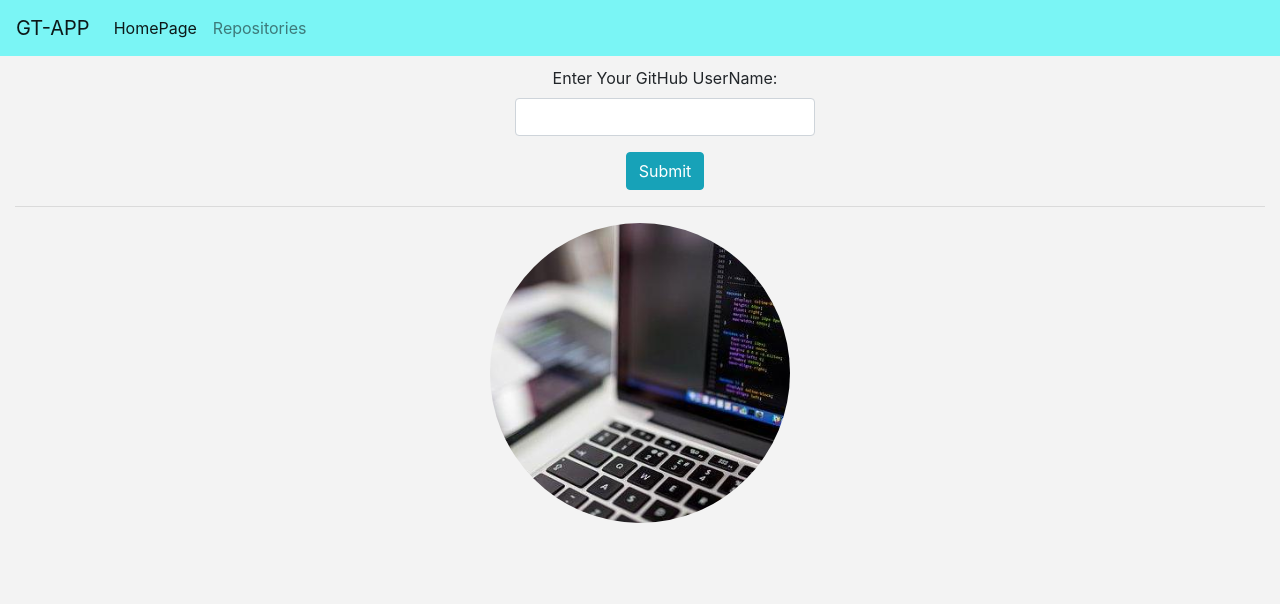
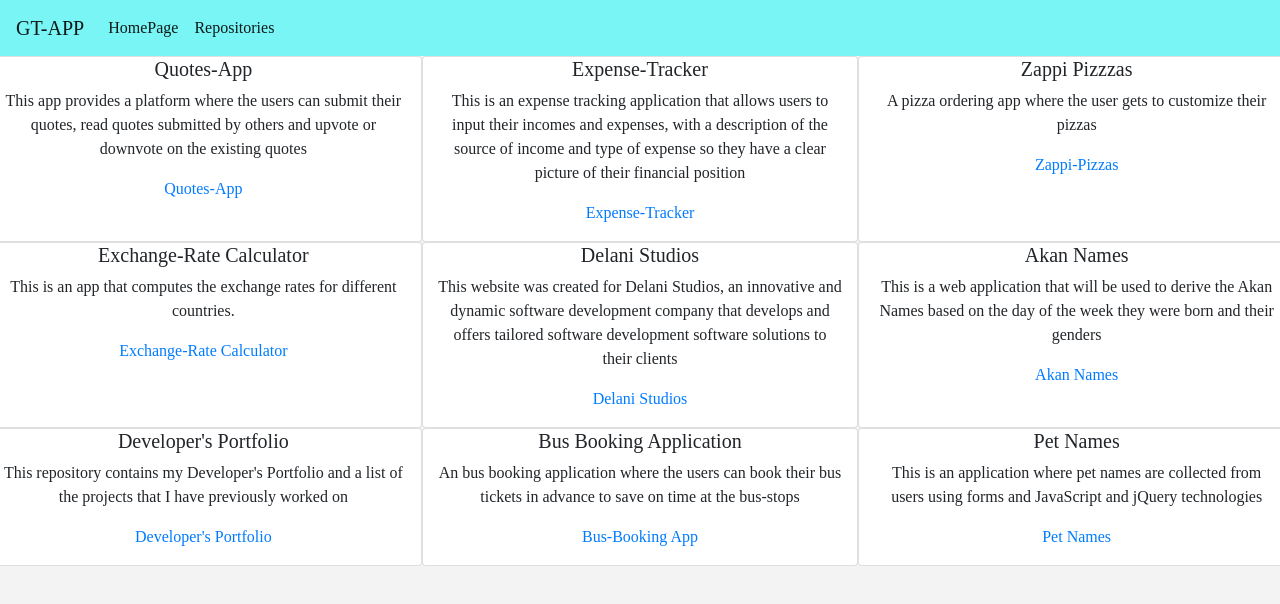
Before and after one commit to Alice-Githui/GT-App, an Angular app: page /repos in a window 1280 px wide. Shown: the top 604 px of the page. Built offline with nearby package versions, Linux system fonts and the light colour scheme.

Commit message:
Add the repositories component

```diff
--- a/src/app/app-routing.module.ts
+++ b/src/app/app-routing.module.ts
@@ -3,10 +3,12 @@ import { RouterModule, Routes } from '@angular/router';
 import {FormsModule} from '@angular/forms'
 import {HttpClientModule} from '@angular/common/http'
 import {HomepageComponent} from './homepage/homepage.component'
+import { RepositoriesComponent } from './repositories/repositories.component';
 
 
 const routes: Routes = [
   {path: 'home', component: HomepageComponent},
+  {path: 'repos', component: RepositoriesComponent},
   {path: '**', component: HomepageComponent}
 ];
 
--- a/src/app/app.module.ts
+++ b/src/app/app.module.ts
@@ -7,6 +7,7 @@ import { AppComponent } from './app.component';;
 import { HomepageComponent } from './homepage/homepage.component';
 import { NavbarComponent } from './navbar/navbar.component';
 import { UserSearchComponent } from './serach/user-search/user-search.component';
+import { RepositoriesComponent } from './repositories/repositories.component';
 
 
 @NgModule({
@@ -15,6 +16,7 @@ import { UserSearchComponent } from './serach/user-search/user-search.component'
     HomepageComponent,
     NavbarComponent,
     UserSearchComponent,
+    RepositoriesComponent,
   ],
   imports: [
     BrowserModule,
--- a/src/app/homepage/homepage.component.html
+++ b/src/app/homepage/homepage.component.html
@@ -2,7 +2,7 @@
 
 <div class = "container-fluid">
 
-    <app-user-search (click)= 'getUser($event)'></app-user-search>
+    <app-user-search (click) = 'getUser($event)'></app-user-search>
     <hr>
     <div class="image">
         <img src ="../../assets/Images/mygitbubimage.jpeg">
@@ -18,6 +18,4 @@
         </div>
     </ul>
 
-
-
 </div>
--- a/src/app/navbar/navbar.component.html
+++ b/src/app/navbar/navbar.component.html
@@ -7,7 +7,7 @@
         <div class="collapse navbar-collapse" id="navbarNavAltMarkup">
           <div class="navbar-nav">
             <a class="nav-item nav-link active" routerLink = "home" routerLinkActive="active">HomePage<span class="sr-only">(current)</span></a>
-            <a class="nav-item nav-link" routerLink = " " routerLinkActive='active'>Repositories</a>
+            <a class="nav-item nav-link" routerLink = "/repos" routerLinkActive='active'>Repositories</a>
           </div>
         </div>
       </nav>
--- /dev/null
+++ b/src/app/repositories/repositories.component.html
@@ -0,0 +1,70 @@
+<app-navbar></app-navbar>
+
+<div class= "repositories">
+    <div class="row">
+        <div class="col-md-4 card">
+            <h5>Quotes-App</h5>
+            <p>This app provides a platform where the users can submit their quotes, read quotes submitted by others and upvote or downvote on the existing quotes</p>
+            <p><a href= "https://alice-githui.github.io/Quotes-App/">Quotes-App</a></p>
+
+        </div>
+        <div class="card col-md-4">
+           <h5>Expense-Tracker</h5>
+           <p>This is an expense tracking application that allows users to input their incomes and expenses, with a description of the source of income and type of expense so they have a clear picture of their financial position</p>
+           <p><a href = "https://alice-githui.github.io/Expense-Tracker/">Expense-Tracker</a></p>
+
+        </div>
+        <div class="card col-md-4">
+            <h5>Zappi Pizzzas</h5>
+            <p>A pizza ordering app where the user gets to customize their pizzas</p>
+            <p><a href="https://alice-githui.github.io/Zappi-Pizzas/">Zappi-Pizzas</a></p>
+
+        </div>
+
+    </div>
+    <div class = "row">
+        <div class="card col-md-4">
+            <h5>Exchange-Rate Calculator</h5>
+            <p>This is an app that computes the exchange rates for different countries.</p>
+            <p><a href="https://alice-githui.github.io/Exchange-Rate-Calculator/">Exchange-Rate Calculator</a></p>
+
+
+        </div>
+        <div class="card col-md-4">
+            <h5>Delani Studios</h5>
+            <p>This website was created for Delani Studios, an innovative and dynamic software development company that develops and offers tailored software development software solutions to their clients</p>
+            <p><a href = "https://alice-githui.github.io/Delani-Studios/">Delani Studios</a></p>
+
+        </div>
+        <div class="card col-md-4">
+            <h5>Akan Names</h5>
+            <p>This is a web application that will be used to derive the Akan Names based on the day of the week they were born and their genders</p>
+            <p><a href = "https://alice-githui.github.io/akan-names/">Akan Names</a></p>
+
+        </div>
+
+
+    </div>
+    <div class="row">
+        <div class="card col-md-4">
+            <h5>Developer's Portfolio</h5>
+            <p>This repository contains my Developer's Portfolio and a list of the projects that I have previously worked on</p>
+            <p><a href = "https://alice-githui.github.io/Developer-s-Portfolio-Landing-Page/">Developer's Portfolio</a></p>
+
+        </div>
+        <div class="card col-md-4">
+            <h5>Bus Booking Application</h5>
+            <p>An bus booking application where the users can book their bus tickets in advance to save on time at the bus-stops</p>
+            <p><a href = "https://alice-githui.github.io/UC---Connect/">Bus-Booking App</a></p>
+
+        </div>
+        <div class= "card col-md-4">
+            <h5>Pet Names</h5>
+            <p>This is an application where pet names are collected from users using forms and JavaScript and jQuery technologies</p>
+            <p><a href = "https://alice-githui.github.io/Pet-Names/">Pet Names</a></p>
+
+        </div>
+
+    </div>
+
+</div>
--- /dev/null
+++ b/src/app/repositories/repositories.component.ts
@@ -0,0 +1,15 @@
+import { Component, OnInit } from '@angular/core';
+
+@Component({
+  selector: 'app-repositories',
+  templateUrl: './repositories.component.html',
+  styleUrls: ['./repositories.component.css']
+})
+export class RepositoriesComponent implements OnInit {
+
+  constructor() { }
+
+  ngOnInit(): void {
+  }
+
+}
--- a/src/app/user-service/service.service.ts
+++ b/src/app/user-service/service.service.ts
@@ -23,7 +23,7 @@ export class ServiceService {
   }
 
 
-  getProfile(inputValue):Observable<any>{
+  getProfile(username):Observable<any>{
       return this.http.get(`https://api.github.com/users/${this.username}?access_token?client_id= ${environment.accessToken}`)
       .pipe(
         map((response: any) => response.items)
--- a/src/styles.css
+++ b/src/styles.css
@@ -2,8 +2,11 @@
 
 @import "~bootstrap/dist/css/bootstrap.css";
 
+@import url('https://fonts.googleapis.com/css2?family=Zilla+Slab:wght@300&display=swap');
+
 *{
     box-sizing: border-box;
+    font-family: 'Zilla Slab', serif;
 }
 body{
     text-align: center;
```
Also changed, not shown: src/app/repositories/repositories.component.css (added), 1 other file (tests, documents, lock files or other folders).
